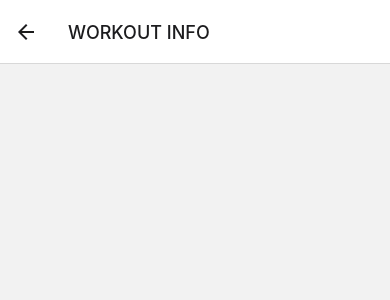
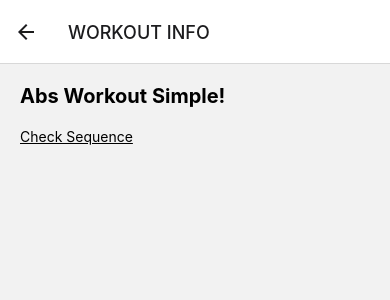
Before and after one commit to salehi-dev/gym-buddy-app, a React Native app: screen /Home in a window 390 px wide. Both pictures are taken after a click on the element 195 px from the left and 175 px from the top of the page. Shown: the top 300 px of the page. Built offline with nearby package versions, Linux system fonts and the light colour scheme.

Commit message:
Feat: create PressableText

```diff
--- /dev/null
+++ b/src/components/styled/PressableText.tsx
@@ -0,0 +1,11 @@
+import { Pressable, Text, PressableProps } from "react-native";
+
+export default function PressableText(
+  props: PressableProps & { text: string }
+) {
+  return (
+    <Pressable {...props}>
+      <Text style={{ textDecorationLine: "underline" }}>{props.text}</Text>
+    </Pressable>
+  );
+}
--- a/src/screens/WorkoutDetailScreen.tsx
+++ b/src/screens/WorkoutDetailScreen.tsx
@@ -1,11 +1,25 @@
-import { View, Text, StyleSheet } from "react-native";
+import { View, Text, StyleSheet, TouchableOpacity } from "react-native";
 import { NativeStackScreenProps } from "@react-navigation/native-stack";
 import { RootStackParamList } from "../navigations/Stack";
+import { useWorkoutBySlug } from "../hooks/useWorkoutBySlug";
+import PressableText from "../components/styled/PressableText";
 
 type Props = NativeStackScreenProps<RootStackParamList, "WorkDetail">;
 
 export default function WorkoutDetailScreen({ route }: Props) {
-  return <View style={styles.container}></View>;
+  const workout = useWorkoutBySlug(route.params.slug);
+  if (!workout) {
+    return null;
+  }
+  return (
+    <View style={styles.container}>
+      <Text style={styles.header}>{workout.name}</Text>
+      <PressableText
+        text="Check Sequence"
+        onPress={() => alert("Opening modal")}
+      />
+    </View>
+  );
 }
 const styles = StyleSheet.create({
   container: {
```
